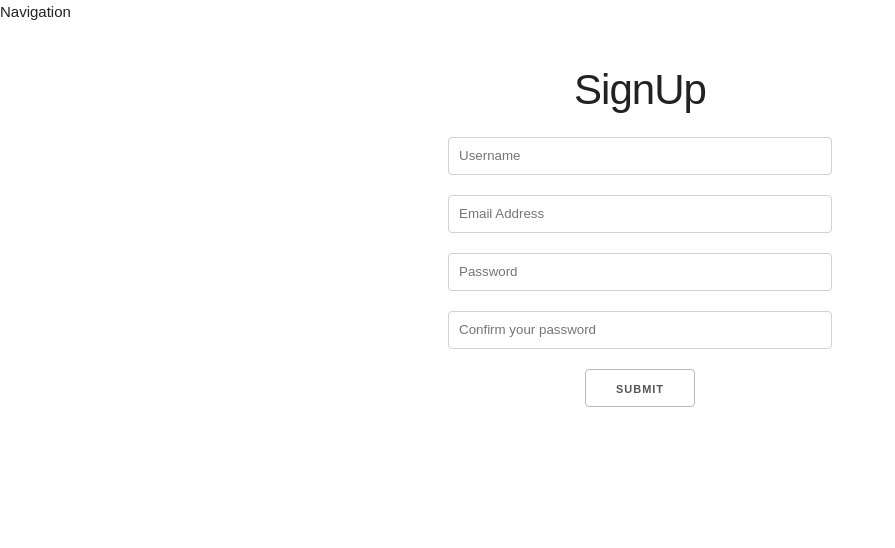
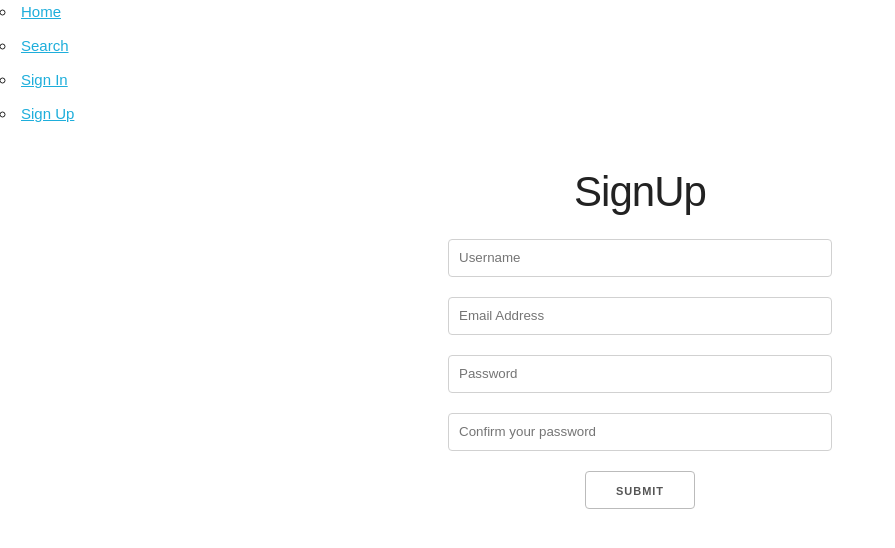
Before and after one commit to frogThanos/react-apollo-client, a React (Create React App) app: page /signup in a window 1280 px wide. Shown: the top 548 px of the page, without its empty margins (0-895 px from the left). Built offline with nearby package versions, Linux system fonts and the light colour scheme; no server answers.

Commit message:
created NavLinks in navbar

```diff
--- a/src/components/navigation/Navigation.jsx
+++ b/src/components/navigation/Navigation.jsx
@@ -1,9 +1,36 @@
 import React from 'react';
+import { NavLink } from 'react-router-dom';
+
+
+const NavBarUnAuth = () => (
+  <ul>
+    <li>
+      <NavLink to="/" exact>
+        Home
+      </NavLink>
+    </li>
+    <li>
+      <NavLink to="/search">
+        Search
+      </NavLink>
+    </li>
+    <li>
+      <NavLink to="/signin">
+        Sign In
+      </NavLink>
+    </li>
+    <li>
+      <NavLink to="/signup">
+        Sign Up
+      </NavLink>
+    </li>
+  </ul>
+);
 
 
 const Navigation = () => (
   <nav>
-    Navigation
+    <NavBarUnAuth />
   </nav>
 );
 
```
